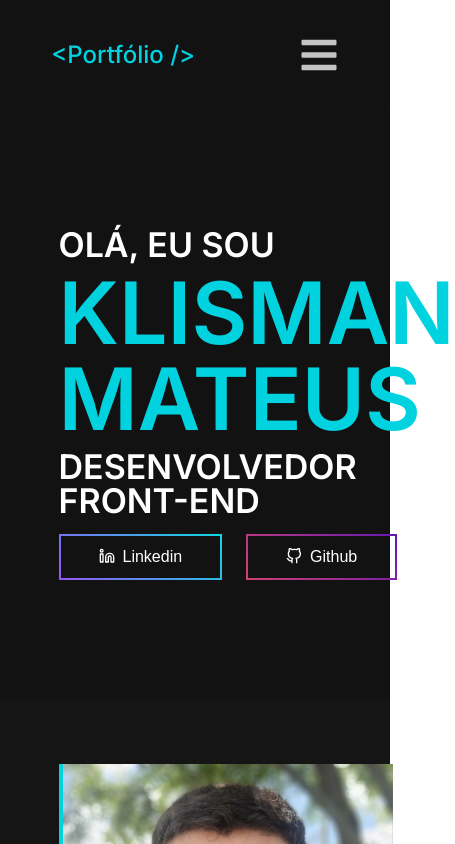
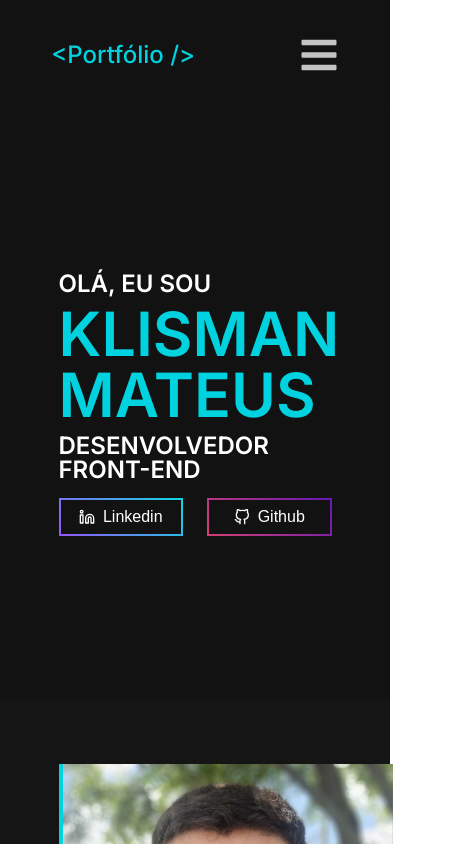
Before and after one commit to kmateus13/Portfolio, a React (Create React App) app: page / in a window 390 px wide. Shown: the top 844 px of the page, 455 px wide, since content can reach past the window. Built offline with nearby package versions, Linux system fonts and the light colour scheme.

Commit message:
fix responsive

```diff
--- a/src/Button/Button.css
+++ b/src/Button/Button.css
@@ -1,5 +1,11 @@
 .button{
-    padding: 12px 38px;
+    width: 50%;
+    max-width: 150px;
+    display: flex;
+    align-items: center;
+    justify-content: center;
+    padding: 8px 0px;
+    padding: auto;
     background: none;
     color: var(--title-white);
     font-size: 16px;
--- a/src/ContentHeader/ContentHeader.css
+++ b/src/ContentHeader/ContentHeader.css
@@ -46,4 +46,15 @@
     .rightContent{
         display: none;
     }
+    .leftContent{
+        flex: 1;
+        padding: 0 72px;
+    }
+    .leftContent h1{
+        font-size: 61px;
+    }
+    .leftContent h3{
+        font-size: 24px;
+    }
+
 }
--- a/src/ContentHeader/ContentHeader.jsx
+++ b/src/ContentHeader/ContentHeader.jsx
@@ -10,8 +10,8 @@ export default function ContentHeader(){
                 <h1>KLISMAN MATEUS</h1>
                 <h3>DESENVOLVEDOR FRONT-END</h3>
                 <div className='container_button'>
-                    <Button icon={<FiLinkedin/>} name='Linkedin' gradient='#9358F7, #10D7E2'/>
-                    <Button icon={<FiGithub/>} name='Github' gradient='#D24074, #6518B4' />
+                    <Button icon={<FiLinkedin/>} name='Linkedin' gradient='#9358F7, #10D7E2' className='btnLinkedin'/>
+                    <Button icon={<FiGithub/>} name='Github' gradient='#D24074, #6518B4' className='btnGithub' />
                 </div>
             </div>
             <div className='rightContent'>
```
